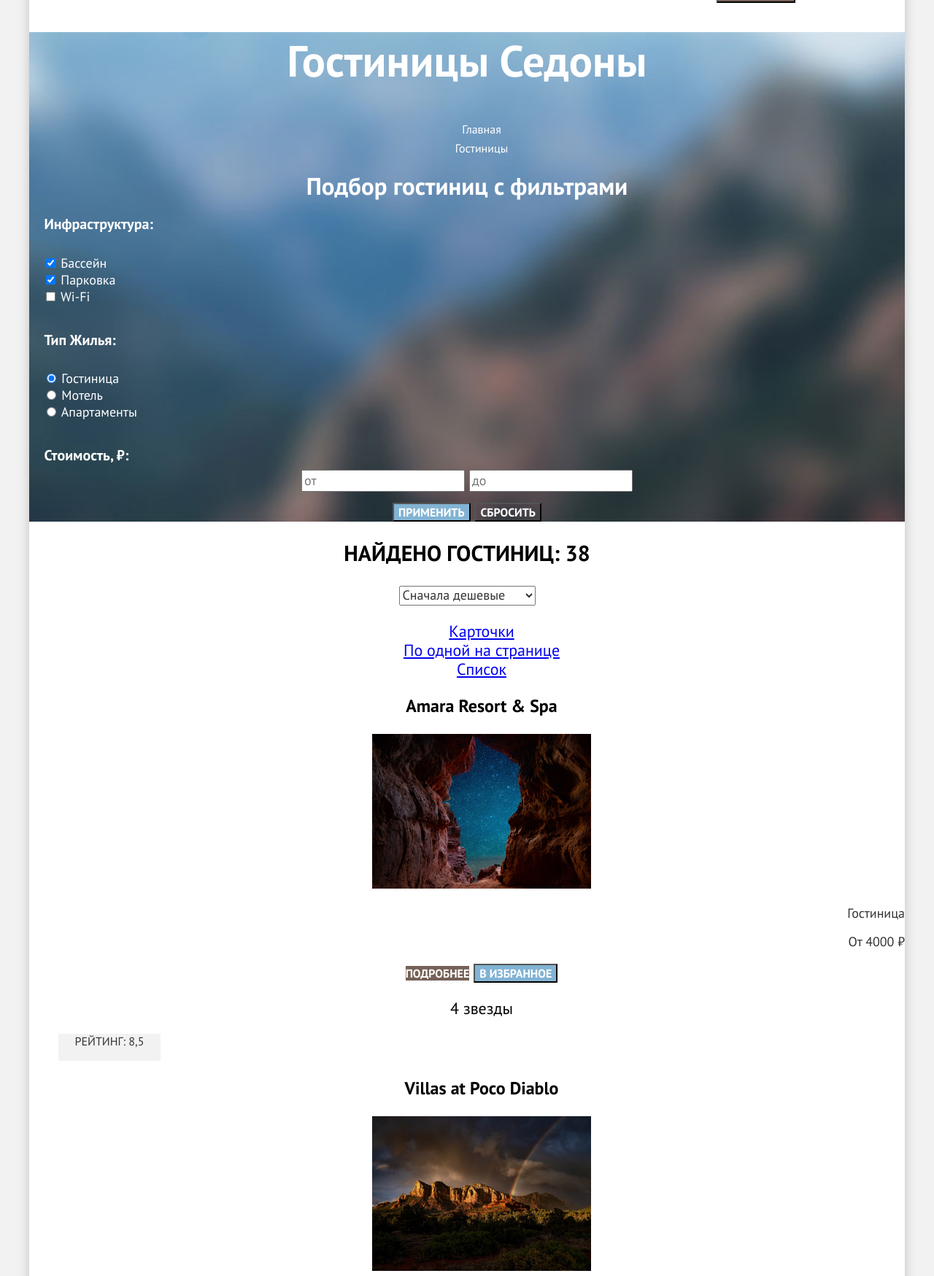
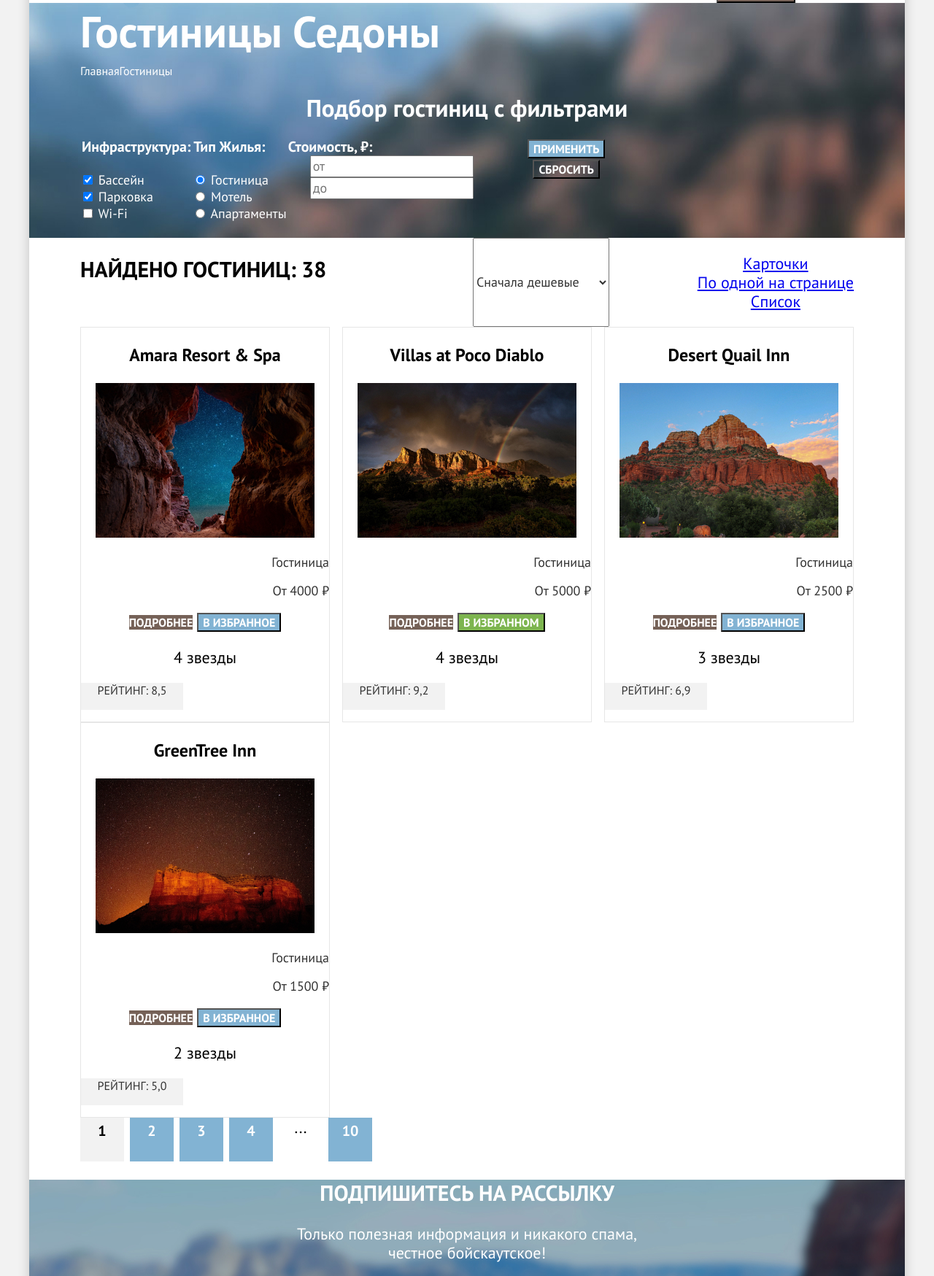
Before and after one commit to htmlacademy-htmlcss/2261441-sedona-36, a plain HTML site: page hotels.html in a window 1280 px wide. Shown: the part 76-1825 px from the top of the page at 73% size. Drawn offline with Linux system fonts and the light colour scheme.

Commit message:
Добавляет сетку для каталога

```diff
--- a/hotels.html
+++ b/hotels.html
@@ -50,6 +50,7 @@
 
       <main class="main-container main-hotels">
         <div class="filter-container">
+          <div class="filter-container-inner">
             <h1 class="page-title">Гостиницы Седоны</h1>
             <ol class="breadcrumbs">
               <li class="breadcrumbs-item">
@@ -113,21 +114,28 @@
                 </ul>
               </fieldset>
 
-            <fieldset class="hotels-filter-group">
+              <fieldset class="hotels-filter-group price-filter">
                 <legend class="hotels-filter-title">Стоимость, ₽:</legend>
                 <input class="price-input" type="text" name="price-range-start" id="price-range-start" placeholder="от">
                 <input class="price-input" type="text" name="price-range-end" id="price-range-end" placeholder="до">
 
               </fieldset>
 
+              <div class="filter-buttons">
                 <button class="button filter-submit-button" type="submit">Применить</button>
                 <button class="button filter-reset-button" type="reset">Сбросить</button>
+              </div>
+
             </form>
+          </div>
         </div>
 
 
         <section class="search-output">
+          <div class="search-output-container">
             <h2 class="search-result">Найдено гостиниц: <span class="search-result-quantity">38</span></h2>
+
+            <div class="search-result-view-controls">
               <select class="select-control" aria-label="Сортировка">
                 <option value="cheap">Сначала дешевые</option>
                 <option value="popular">Сначала популярные</option>
@@ -153,6 +161,8 @@
                   </a>
                 </li>
               </ul>
+            </div>
+          </div>
 
           <ul class="hotel-list">
             <li class="hotel-card">
--- a/styles/styles.css
+++ b/styles/styles.css
@@ -173,11 +173,6 @@ body {
   height: 384px;
 }
 
-.advantages-sightseeing-list {
-  display: flex;
-  flex-direction: column;
-}
-
 .advantages-road {
   background: rgba(131, 179, 211, 0.2);
 }
@@ -227,8 +222,6 @@ body {
 .newsletter-container {
   width: 684px;
   margin: 0 auto;
-  display: flex;
-  flex-direction: column;
 }
 
 .newsletter-text-container {
@@ -236,17 +229,28 @@ body {
   margin: 0 auto;
 }
 
+.newsletter-form {
+  display: flex;
+  width: 100%;
+}
+
 .email-input {
   font-family: inherit;
   font-size: 18px;
   line-height: 24px;
   background: #f2f2f2;
+  border: 0;
+  padding: 0;
+  width: 452px;
 }
 
 .newsletter-button {
   font-size: 20px;
   line-height: 36px;
   background-color: #82b3d3;
+  border: 0;
+  padding: 0;
+  width: 232px;
 }
 
 /* Catalog */
@@ -258,14 +262,23 @@ body {
   background-size: cover;
 }
 
+.filter-container-inner {
+  width: 1060px;
+  margin: 0 auto;
+}
 .page-title {
   font-weight: 700;
   font-size: 60px;
   line-height: 78px;
+  margin: 0;
+  text-align: left;
 }
 
 .breadcrumbs {
   list-style: none;
+  margin: 0;
+  padding: 0;
+  display: flex;
 }
 
 .breadcrumbs-link {
@@ -275,8 +288,14 @@ body {
   text-decoration: none;
 }
 
+.hotels-filter {
+  display: flex;
+}
+
 .hotels-filter-group {
   border: none;
+  margin: 0;
+  padding: 0;
 }
 
 .hotels-filter-title {
@@ -298,10 +317,18 @@ body {
   text-align: left;
 }
 
+.price-filter {
+  width: 288px;
+}
+
 .price-input {
   font-family: inherit;
   font-size: 18px;
   line-height: 24px;
+}
+
+.filter-buttons {
+  width: 191px;
 }
 
 .filter-submit-button {
@@ -316,11 +343,24 @@ body {
   background: transparent;
 }
 
+.search-output-container {
+  display: flex;
+  width: 1060px;
+  margin: 0 auto;
+  justify-content: space-between;
+}
+
 .search-result {
   font-weight: 700;
   font-size: 30px;
   line-height: 36px;
   text-transform: uppercase;
+}
+
+.search-result-view-controls {
+  display: flex;
+  width: 522px;
+  justify-content: space-between;
 }
 
 .select-control {
@@ -336,6 +376,17 @@ body {
 
 .hotel-list {
   list-style: none;
+  display: flex;
+  width: 1060px;
+  padding: 0;
+  margin: 0 auto;
+  flex-wrap: wrap;
+  justify-content: space-between;
+}
+
+.hotel-card {
+  width: 340px;
+  border: 1px solid #e6e6e6;
 }
 
 .hotel-card-title {
@@ -376,9 +427,15 @@ body {
 
 .pagination {
   list-style: none;
+  display: flex;
+  width: 1060px;
+  margin: 0 auto;
+  padding: 0;
+  gap: 8px;
 }
 
 .pagination-link {
+  display: block;
   width: 60px;
   height: 60px;
   background: #82b3d3;
@@ -393,6 +450,12 @@ body {
 .pagination-current {
   background: #f2f2f2;
   color: #000000;
+}
+
+.pagination-ellipsis {
+  display: block;
+  width: 60px;
+  height: 60px;
 }
 
 /* Footer */
```
Lines whose indentation alone changed are shown as unchanged.
